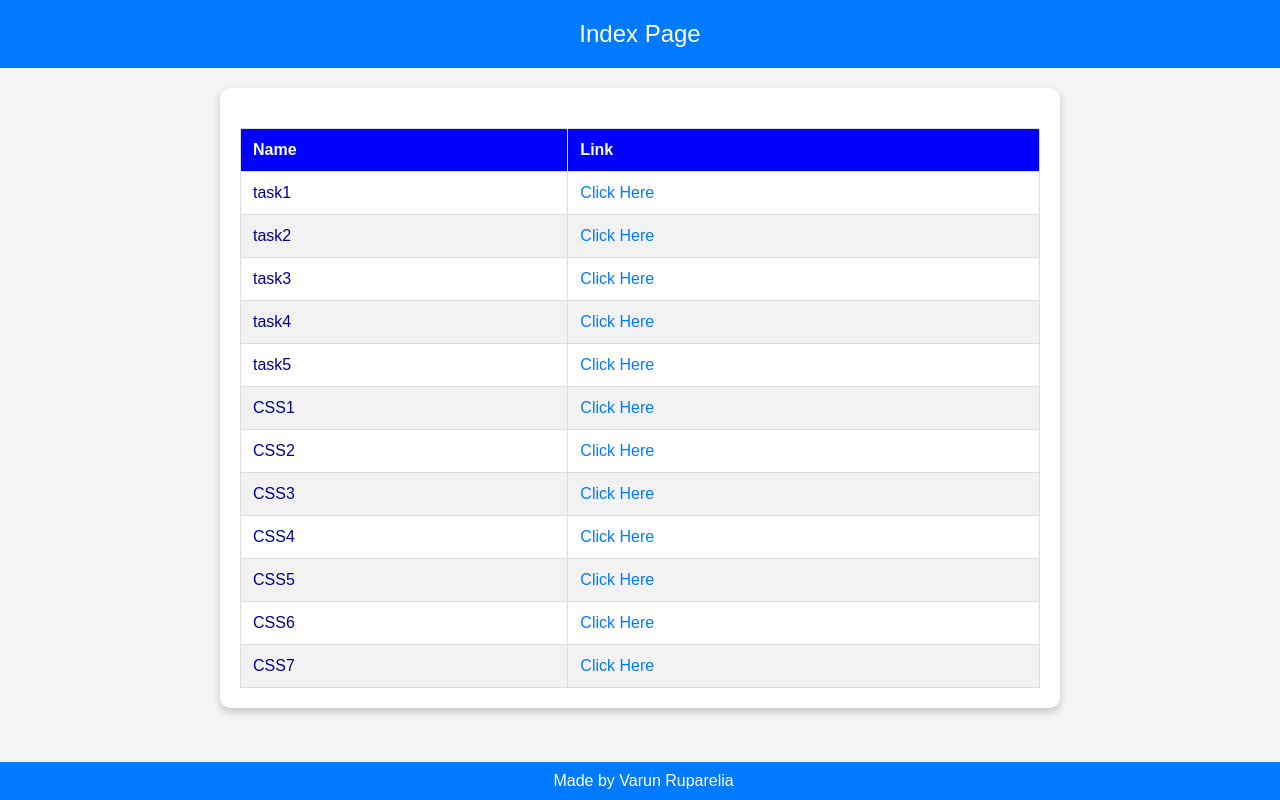
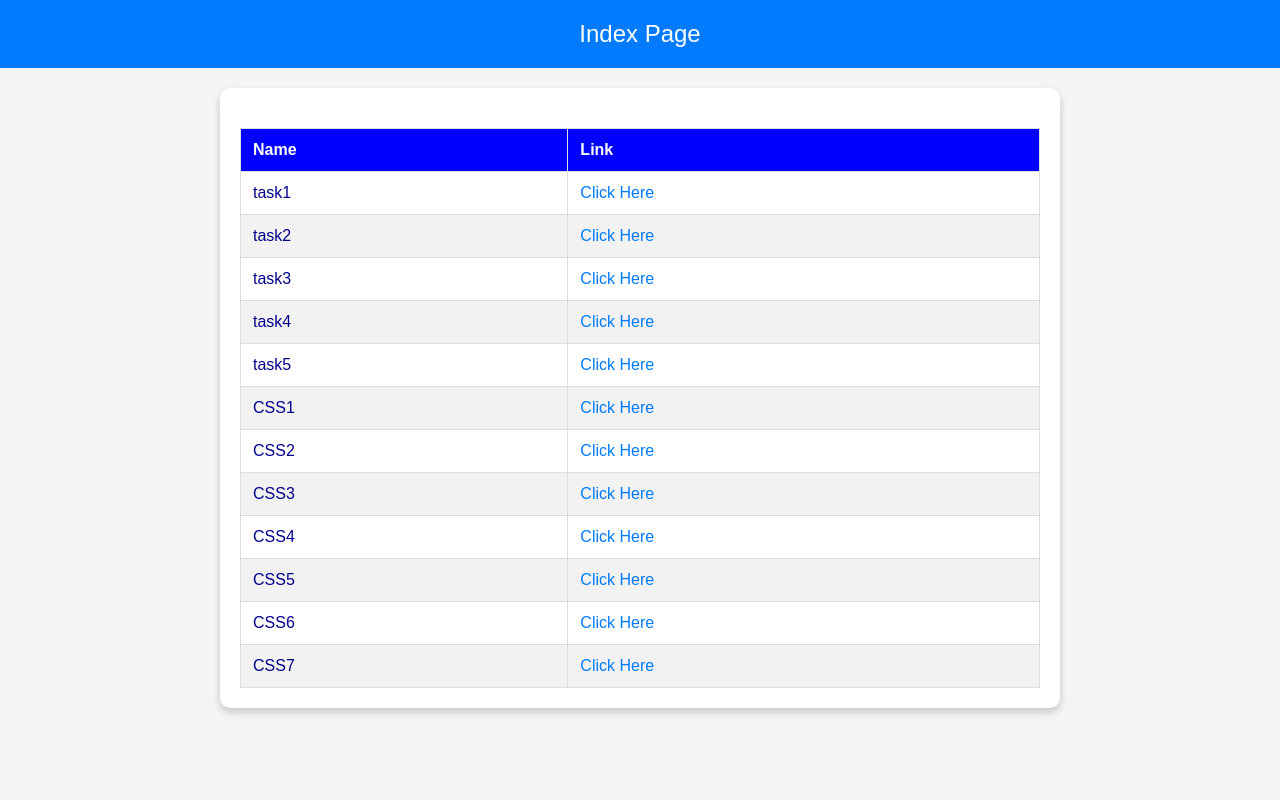
Before and after one commit to Varun968/Mern-1, a plain HTML site: page index.html in a window 1280 px wide. Drawn offline with Linux system fonts and the light colour scheme.

Commit message:
Add files via upload

```diff
--- a/index.html
+++ b/index.html
@@ -124,6 +124,5 @@
             </tbody>
         </table>
     </div>
-    <footer>Made by Varun Ruparelia</footer>
 </body>
 </html>
```
